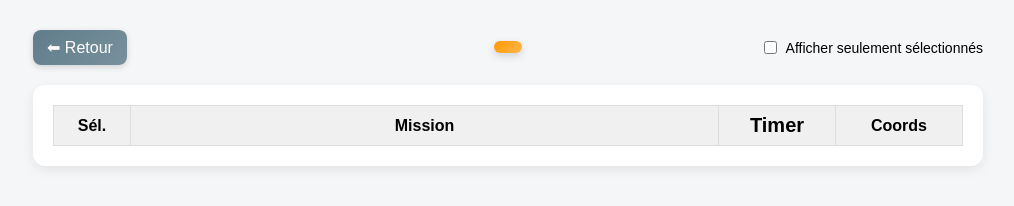
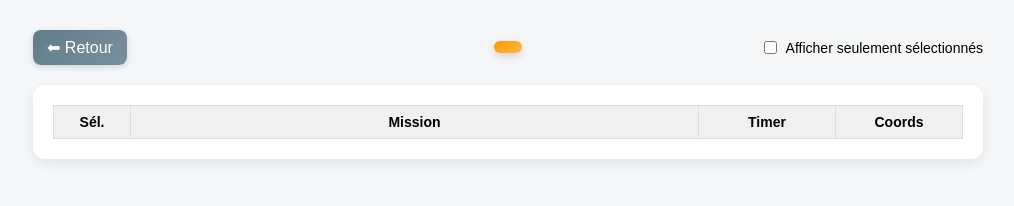
Before and after one commit to mrln033/timers2, a plain HTML site: page missions.html in a window 1280 px wide. Shown: the whole page, without its empty margins (132-1146 px from the left). Drawn offline with Linux system fonts and the light colour scheme.

Commit message:
Add files via upload

```diff
--- a/css/styles.css
+++ b/css/styles.css
@@ -166,6 +166,10 @@ body {
 
 .timers-table th {
   background: #f0f0f0;
+  font-family: Arial, sans-serif;
+  font-size: 14px;
+  font-weight: 700;
+  text-align: center;
 }
 
 /* Section headers */
@@ -197,8 +201,12 @@ body {
 /* Timer */
 .timers-table th:nth-child(3),
 .timers-table td:nth-child(3) {
-  width: 100px;
+  width: 120px;
   text-align: center;
+}
+
+/* Style uniquement pour les cellules (PAS le header) */
+.timers-table td:nth-child(3) {
   font-weight: 700;
   font-size: 20px;
 }
```
